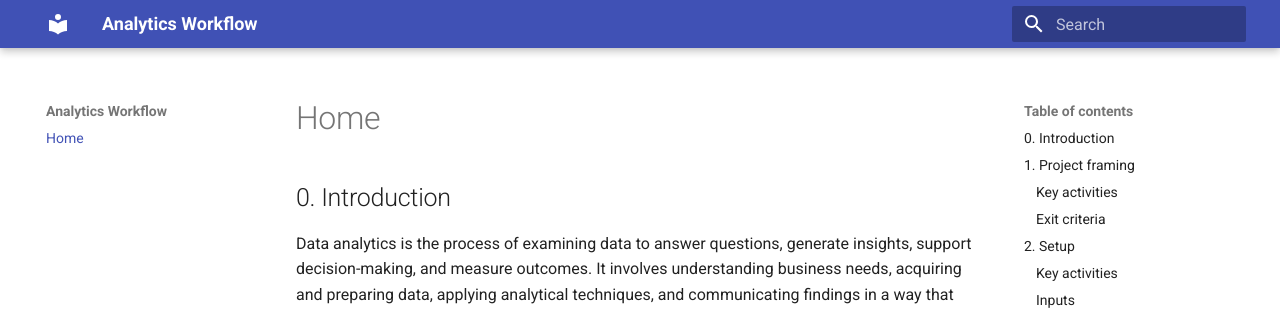
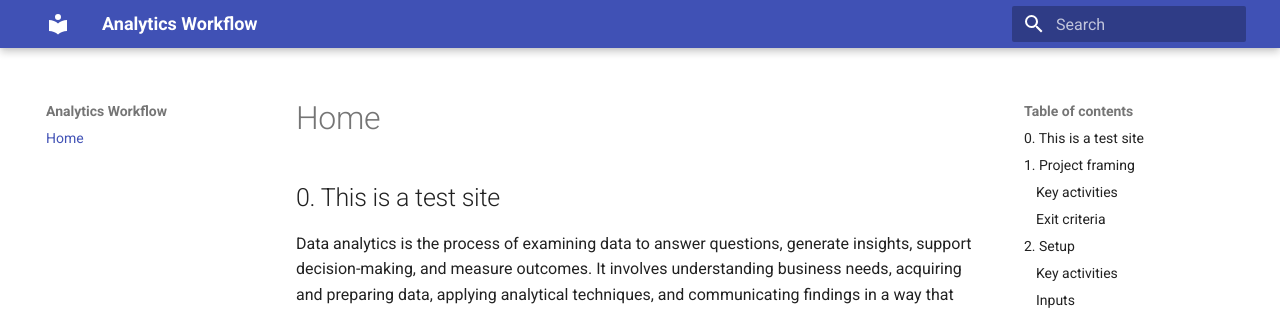
Before and after one commit to wshepghd/laughing-guacamole, an MkDocs documentation site: the page built from docs/index.md, in a window 1280 px wide and 900 px high. Shown: the top 311 px of the window. Built offline with MkDocs 1.6.1 and Material for MkDocs 9.7.7, drawn with Linux system fonts in a browser that asks for light colours.

Commit message:
Update index.md

```diff
--- a/docs/index.md
+++ b/docs/index.md
@@ -1,4 +1,4 @@
-## 0. Introduction
+## 0. This is a test site
 
 Data analytics is the process of examining data to answer questions, generate insights, support decision-making, and measure outcomes. It involves understanding business needs, acquiring and preparing data, applying analytical techniques, and communicating findings in a way that drives action.
 
```
